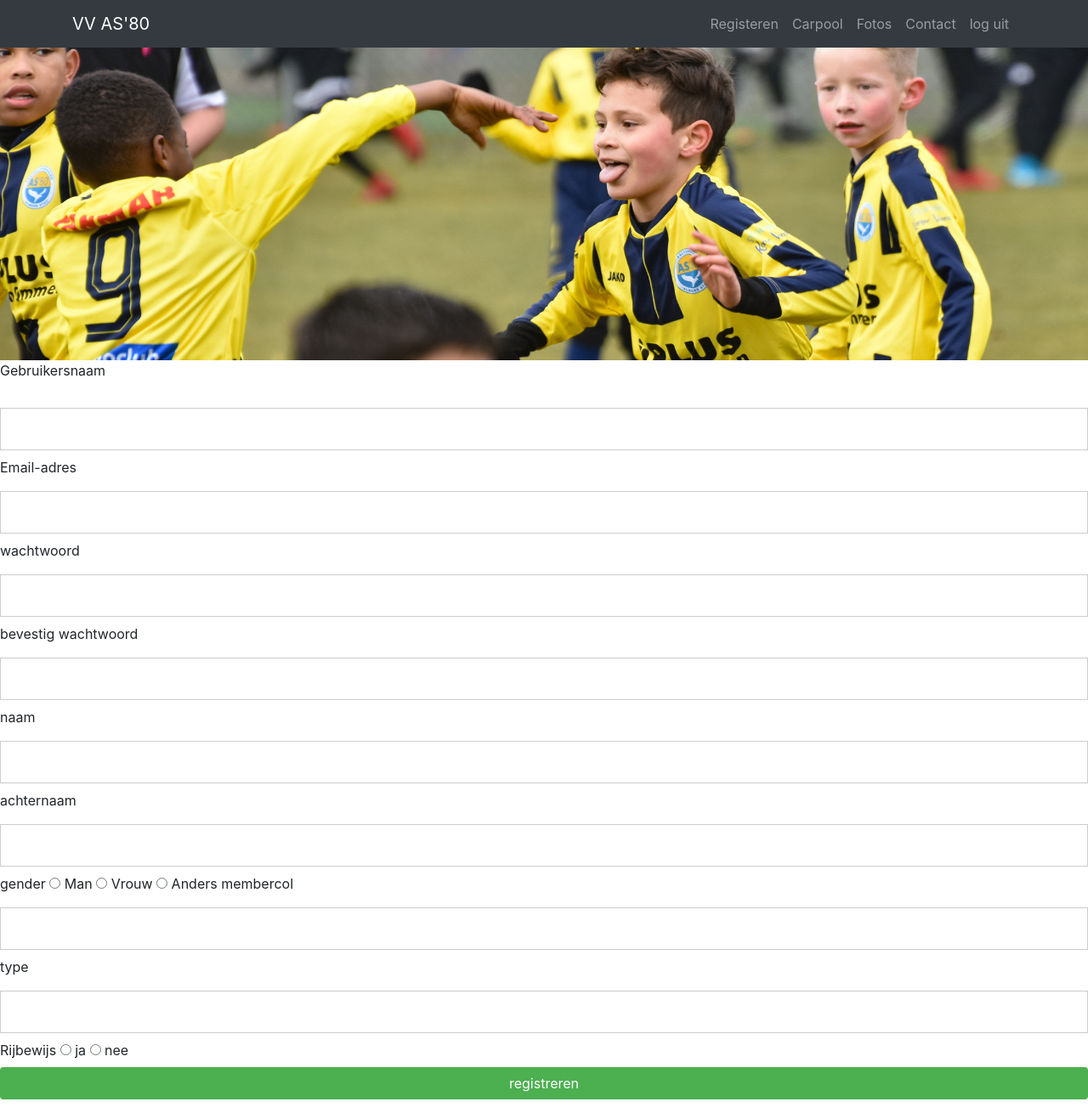
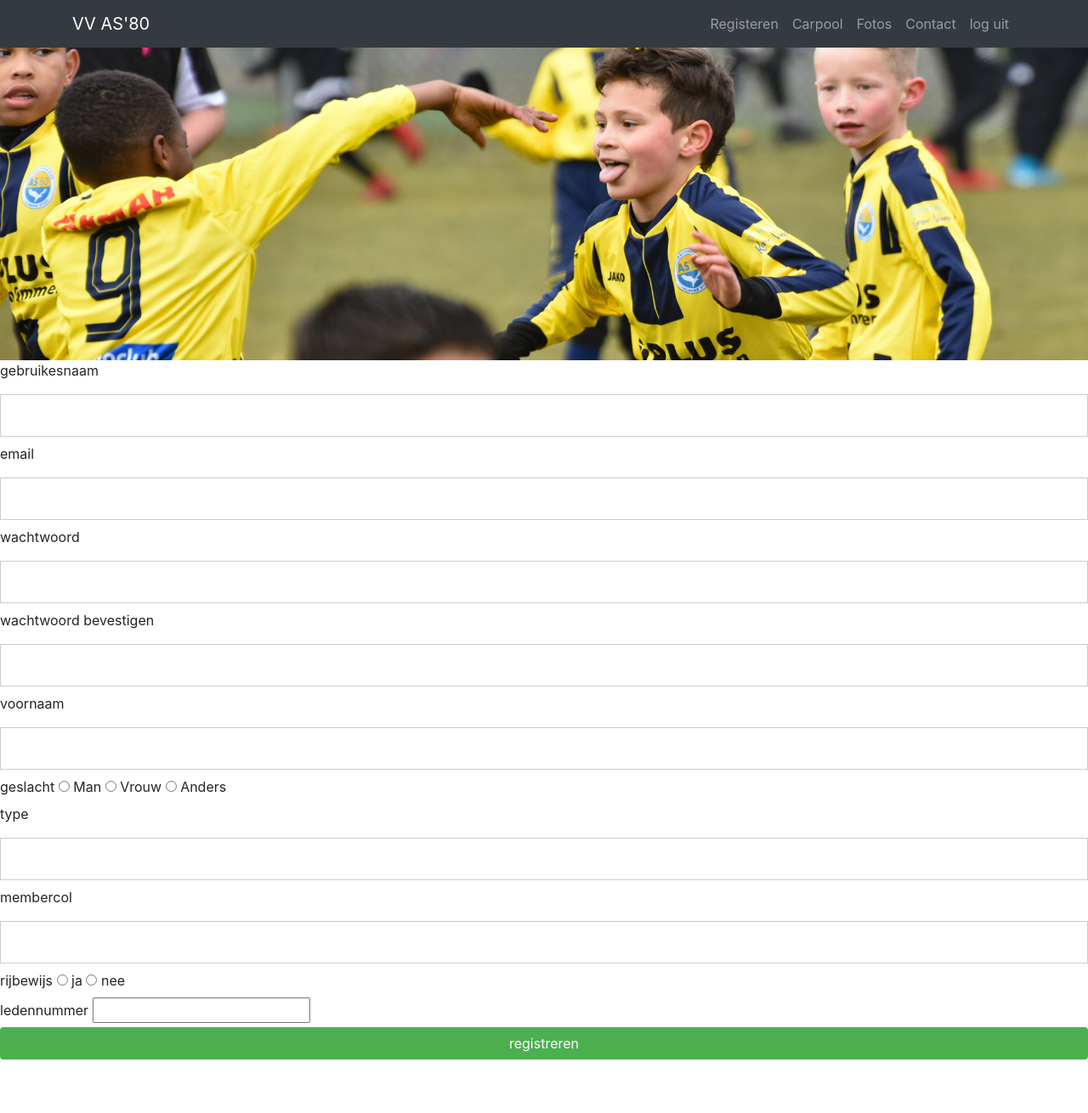
Before and after one commit to Cdtj3/project1, a PHP site: page /register.php in a window 1280 px wide. Shown: the whole page at 85% size. After the commit the page ends 1247 px from the top, so only its background shows below. Run offline with PHP 8.4, Linux system fonts and the light colour scheme.

Commit message:
registeren

```diff
--- a/Voetbal Vereniging/register.php
+++ b/Voetbal Vereniging/register.php
@@ -16,32 +16,53 @@
 
         <div class="signup_container">
             <form method="post" action="register.php">
-
                 <?php include('errors.php'); ?>
-                <label><p>Gebruikersnaam</p></label>
-                <input type="text" name="username" value="<?php echo $username; ?>">
-                <label>Email-adres</label>
-                <input type="email" name="email" value="<?php echo $email; ?>">
+                <fieldset>
+                    <div class="signup_form">
+                        <label>gebruikesnaam</label>
+                        <input type="text" name="username">
+                    </div>
+                    <div class="signup_form">
+                        <label>email</label>
+                        <input type="email" name="email">
+                    </div>
+                    <div class="signup_form">
                         <label>wachtwoord</label>
                         <input type="password" name="password_1">
-                <label>bevestig wachtwoord</label>
+                    </div>
+                    <div class="signup_form">
+                        <label>wachtwoord bevestigen</label>
                         <input type="password" name="password_2">
-                <label>naam</label>
-                <input type="text" name='name'>
-                <label>achternaam</label>
-                <input type="text" name='last'>
-                <label>gender</label>
+                    </div>
+                    <div class="signup_form">
+                        <label>voornaam</label>
+                        <input type="text" name="f_name">
+                    </div>
+                    <div class="signup_form">
+                        <label>geslacht</label>
                         <input type="radio" name="gender" value="Male"> Man
                         <input type="radio" name="gender" value="Female"> Vrouw
                         <input type="radio" name="gender" value="Other"> Anders
+                    </div>
+                    <div class="signup_form">
+                        <label>type</label>
+                        <input type="text" name="type">
+                    </div>
+                    <div class="signup_form">
                         <label>membercol</label>
                         <input type="text" name="member_col">
-                <label>type</label>
-                <input type="text" name="type">
-                <label>Rijbewijs</label>
+                    </div>
+                    <div class="signup_form">
+                        <label>rijbewijs</label>
                         <input type="radio" name="year_driving_licence" value="1"> ja
                         <input type="radio" name="year_driving_licence" value="0"> nee
+                    </div>
+                    <div class="signup_header">
+                        <label>ledennummer</label>
+                        <input type="int" name="member_nr">
+                    </div>
                     <button type="submit" class="btn" name="reg_user">registreren</button>
+                </fieldset>
             </form>
         </div>
     </body>
--- a/Voetbal Vereniging/require/register.php
+++ b/Voetbal Vereniging/require/register.php
@@ -5,14 +5,12 @@ if (isset($_POST['reg_user'])) {
     $email = $_POST['email'];
     $password_1 = $_POST['password_1'];
     $password_2 = $_POST['password_2'];
-    $name = $_POST['name'];
-    $last = $_POST['last'];
+    $f_name = $_POST['f_name'];
     $gender = $_POST['gender'];
     $member_col = $_POST['member_col'];
     $type = $_POST['type'];
     $year_driving_licence = $_POST['year_driving_licence'];
-
-
+    $member_nr = $_POST['member_nr'];
 
     // form validation: ensure that the form is correctly filled
     if (empty($username)) { array_push($errors, "Username is required"); }
@@ -27,17 +25,8 @@ if (isset($_POST['reg_user'])) {
     // register user if there are no errors in the form
     if (count($errors) == 0) {
         $password = $password_1;
-        $query = $conn->prepare("INSERT INTO member (username, email, password, name, last, gender, member_col, type, year_driving_licence)
-                                          VALUES ('$username','$email','$password','$name','$last','$gender','$member_col','$type','$year_driving_licence')");
-        $query->bindValue(1,$username);
-        $query->bindValue(2,$email);
-        $query->bindValue(3,hash("sha256", $password));
-        $query->bindValue(4,$name);
-        $query->bindValue(5,$last);
-        $query->bindValue(6,$gender);
-        $query->bindValue(7,$member_col);
-        $query->bindValue(8,$type);
-        $query->bindValue(9,$year_driving_licence);
+        $query = $conn->prepare("INSERT INTO member (id, username, email, password, firstname, gender, membercol, type, year_driving_licence)
+                                            VALUES ('$member_nr','$username','$email','$password','$f_name','$gender','$member_col','$type','$year_driving_licence')");
         $query->execute();
 
         require ('autologin.php');
```
Lines whose indentation alone changed are shown as unchanged.
